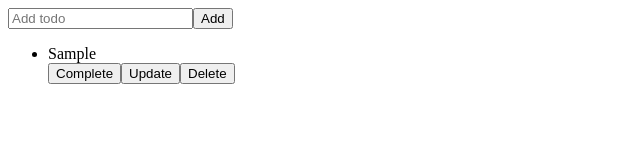
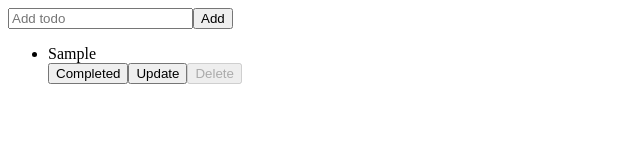
Before and after one commit to maulanwalker/todo-list-app, a React (Create React App) app: page / in a window 1280 px wide. Both pictures are taken after typing "Sample" into the empty fields and a click on the button "Add". Shown: the top 160 px of the page, without its empty margins (0-640 px from the left). Built offline with nearby package versions, Linux system fonts and the light colour scheme; the HTML template or start-up script is replaced by a standard one.

Commit message:
adding undo button

```diff
--- a/src/components/Main.js
+++ b/src/components/Main.js
@@ -19,7 +19,6 @@ const Main = () => {
 
     const toggleTodo = (index) => {
         const newTodos = [...todos];
-        console.log(index)
         newTodos[index].isCompleted = !newTodos[index].isCompleted;
         setTodos(newTodos);
         saveTodo("todos", newTodos);
--- a/src/components/TodoItem.js
+++ b/src/components/TodoItem.js
@@ -13,15 +13,30 @@ const TodoItem = ({todo, index}) => {
             </div>
             { index !== indexUpdate ?
                 <div className="block w-2/6">
-                    <button className="p-1 bg-green-500 rounded text-white" onClick={() => toggleTodo(index)} >
-                        Complete
-                    </button>
-                    <button className="p-1 bg-sky-500 rounded text-white" onClick={() => getTodoForUpdate(index)} >
-                        Update
-                    </button>
-                    <button className="p-1 bg-rose-500 rounded text-white" onClick={() => deleteTodo(index)} >
-                        Delete
-                    </button>
+                    { !todo.isCompleted ?
+                    <div>
+                        <button className="py-1 px-4 bg-green-600 rounded text-white" onClick={() => toggleTodo(index)} >
+                            Completed
+                        </button>
+                        <button className="py-1 px-4 bg-sky-600 rounded text-white" onClick={() => getTodoForUpdate(index)} >
+                            Update
+                        </button>
+                        <button className="py-1 px-4 bg-rose-400 rounded text-white" disabled onClick={() => deleteTodo(index)} >
+                            Delete
+                        </button>
+                    </div>:
+                    <div>
+                        <button className="py-1 px-4 bg-green-600 rounded text-white" onClick={() => toggleTodo(index)} >
+                            Undo
+                        </button>
+                        <button className="py-1 px-4 bg-sky-400 rounded text-white" disabled onClick={() => getTodoForUpdate(index)} >
+                            Update
+                        </button>
+                        <button className="py-1 px-4 bg-rose-600 rounded text-white" onClick={() => deleteTodo(index)} >
+                            Delete
+                        </button>
+                    </div>
+                    }
                 </div>
                 :
                 <button className="p-1 bg-slate-400 rounded text-white" onClick={() => cancelUpdate()} >
--- a/src/components/TodoList.js
+++ b/src/components/TodoList.js
@@ -8,7 +8,7 @@ const TodoList = () => {
     const [todos] = state;
 
     return (
-        <div>
+        <>
             <div className="block p-6 rounded-lg shadow-lg bg-white">
                 <TodoForm />
             </div>
@@ -17,7 +17,7 @@ const TodoList = () => {
                     <TodoItem todo={todo} key={i} index={i} />
                 )) : null}
             </ul>
-        </div>
+        </>
     )
 }
 
```
